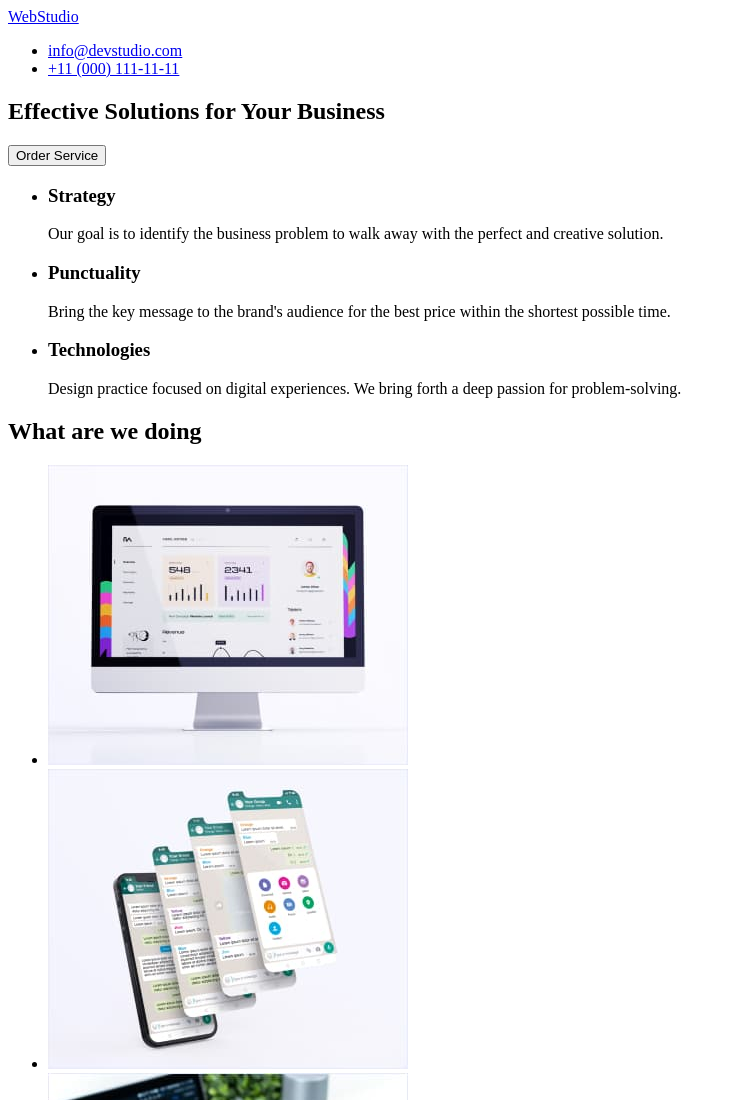
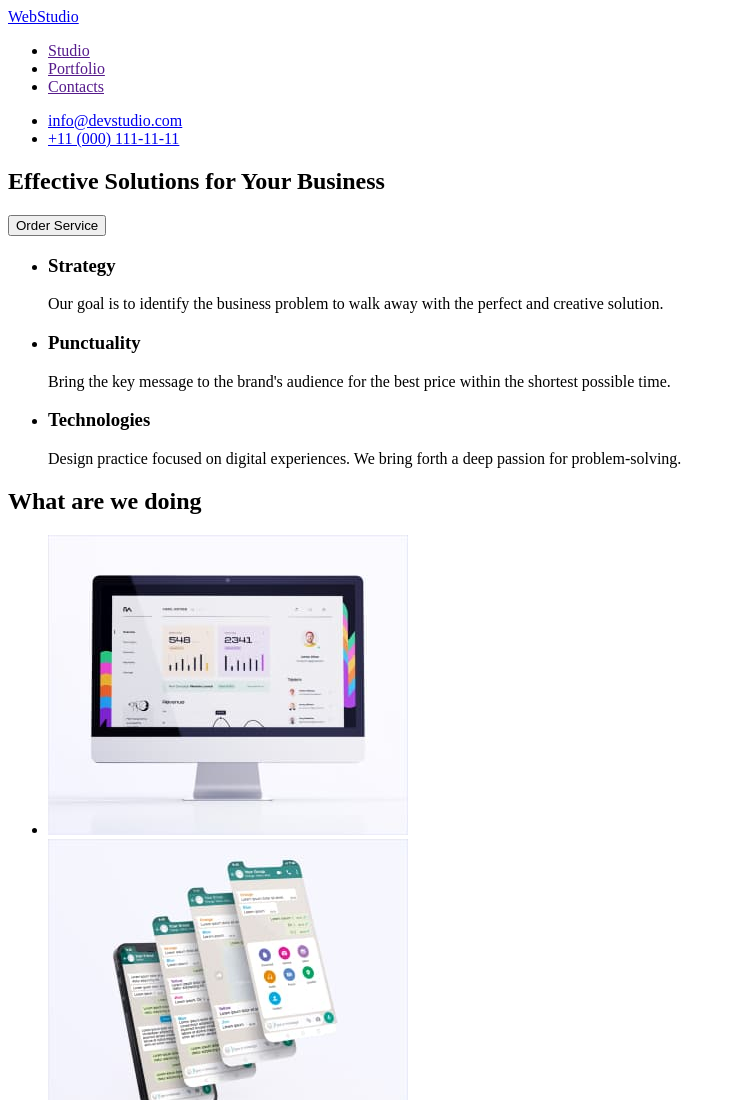
Before and after one commit to arhip14/arhip14-goit-markup-hw-01, a plain HTML site: page index.html in a window 1280 px wide. Shown: the top 1100 px of the page, without its empty margins (0-736 px from the left). Drawn offline with Linux system fonts and the light colour scheme.

Commit message:
Update index.html

```diff
--- a/index.html
+++ b/index.html
@@ -11,6 +11,11 @@
       <header>
         <nav>
           <a href="./index.html">WebStudio</a>
+          <ul>
+            <li><a href="">Studio</a></li>
+            <li><a href="">Portfolio</a></li>
+            <li><a href="">Contacts</a></li>
+          </ul>
         <ul>
           <li><a href="mailto:info@devstudio.com">info@devstudio.com</a></li>
           <li><a href="tel:+110001111111">+11 (000) 111-11-11</a></li>
@@ -33,8 +38,6 @@
             <li>
               <h3>Punctuality</h3>
               <p>Bring the key message to the brand's audience for the best price within the shortest possible time.</p>
-
-
             </li>
             <li>
               <h3>Technologies</h3>
```
